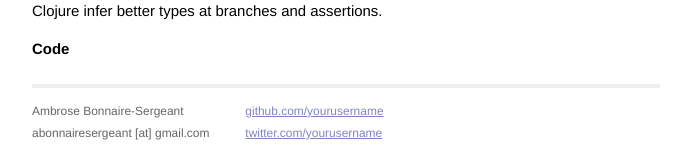
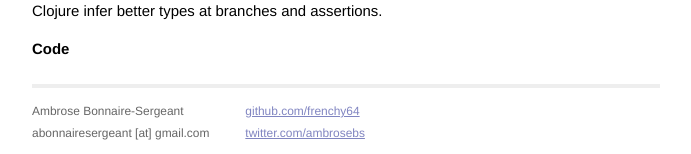
Before and after one commit to frenchy64/frenchy64.github.io, a Jekyll site: the page built from _posts/2013-08-16-first-steps-with-core-typed.markdown, in a window 1280 px wide. Shown: the part 2165-2319 px from the top of the page, without its empty margins (294-985 px from the left). Built offline with Jekyll 4.4.1, drawn with Linux system fonts in a browser that asks for light colours; Markdown is read by kramdown in place of the engine named in the settings.

Commit message:
Fix details

```diff
--- a/_layouts/default.html
+++ b/_layouts/default.html
@@ -33,8 +33,8 @@
               </div>
               <div class="contact">
                 <p>
-                  <a href="http://github.com/frenchy64/">github.com/yourusername</a><br />
-                  <a href="http://twitter.com/ambrosebs/">twitter.com/yourusername</a><br />
+                  <a href="http://github.com/frenchy64/">github.com/frenchy64</a><br />
+                  <a href="http://twitter.com/ambrosebs/">twitter.com/ambrosebs</a><br />
                 </p>
               </div>
             </div>
```
